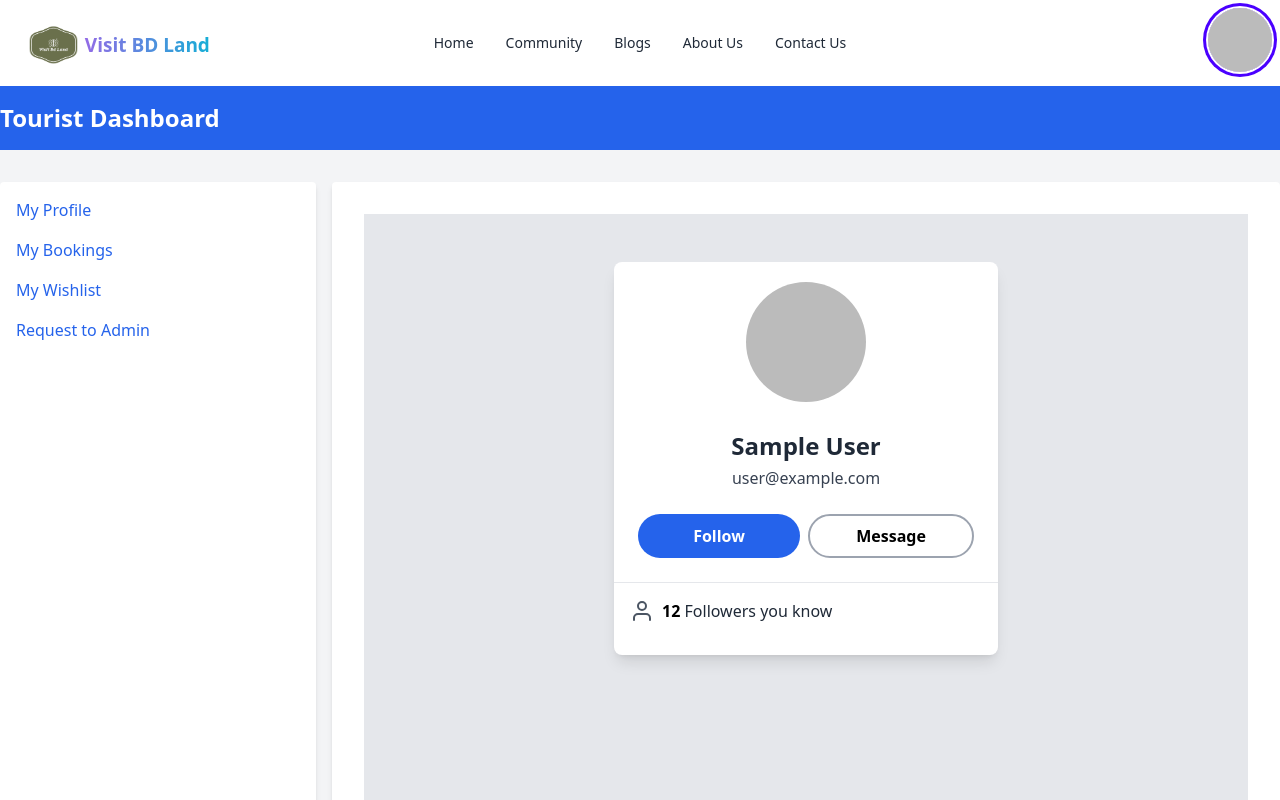
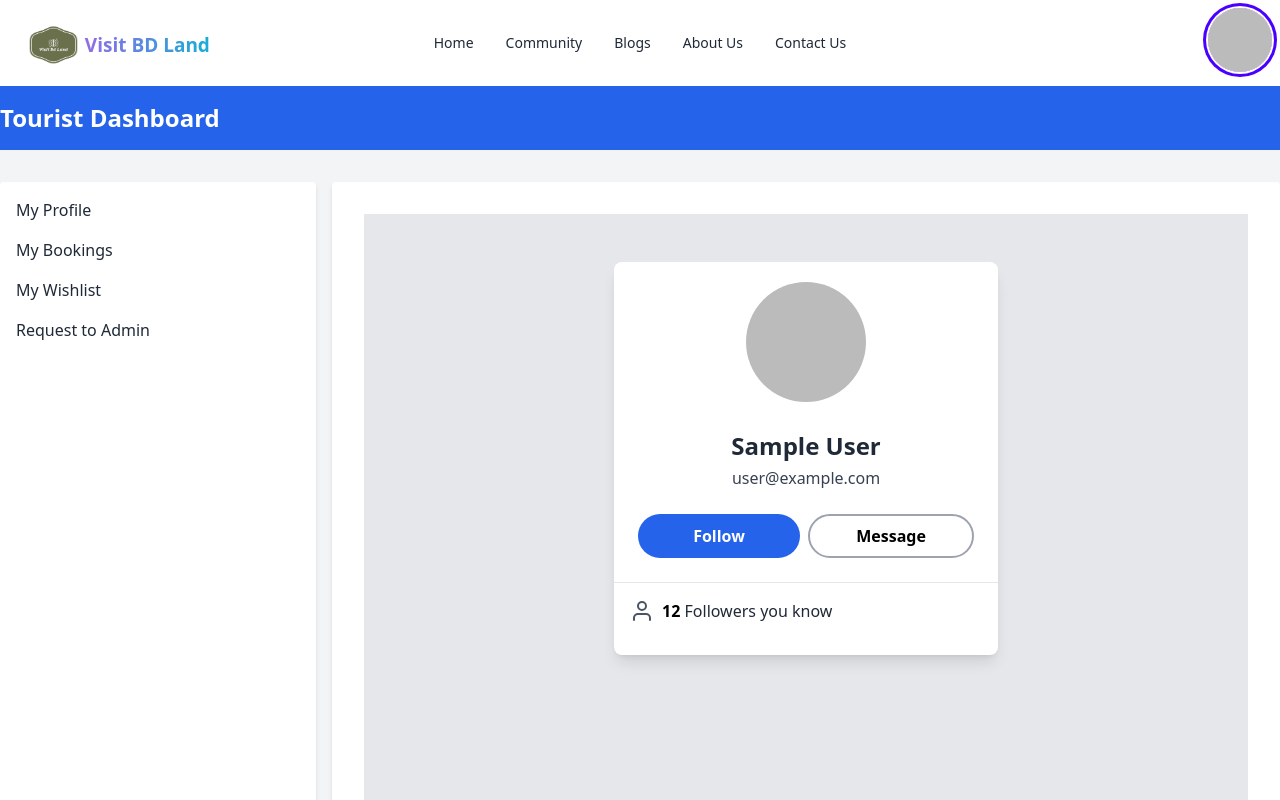
Before and after one commit to wasim475/visit-bd-land, a React (Vite) app in the folder visitbdland/: page /dashboard in a window 1280 px wide. Shown: the top 800 px of the page. Built offline with nearby package versions, Linux system fonts and the light colour scheme; no server answers; sample sign-in values are in the browser's storage.

Commit message:
added heart button for wishlist

```diff
--- a/visitbdland/src/Components/NavItems/Dashboard/Dashboard.jsx
+++ b/visitbdland/src/Components/NavItems/Dashboard/Dashboard.jsx
@@ -1,10 +1,28 @@
 import React, { useState } from 'react';
-import { Link } from 'react-router-dom';
+import { Link, NavLink } from 'react-router-dom';
 import MyProfile from './My profile/MyProfile';
 import MeetOGuides from '../../../pages/Torism and travel section/Meet our guides/MeetOGuides';
 
 const Dashboard = () => {
   let [activeSection, setActiveSection] = useState('welcome');
+
+  let Navlinks = (
+    <>
+      <li className="mb-4">
+        <NavLink to="/my-profile">My Profile</NavLink>
+      </li>
+      <li className="mb-4">
+        <NavLink to="/my-bookings">My Bookings</NavLink>
+      </li>
+      <li className="mb-4">
+        <NavLink to="/my-wishlist">My Wishlist</NavLink>
+      </li>
+      <li className="mb-4">
+        <NavLink to="/request-to-admin">Request to Admin</NavLink>
+      </li>
+    </>
+  );
+
   return (
     <div className="min-h-screen bg-gray-100">
       <header className="bg-blue-600 text-white py-4">
@@ -16,18 +34,7 @@ const Dashboard = () => {
         <div className="flex flex-col md:flex-row">
           <nav className="md:w-1/4 bg-white p-4 rounded shadow-md">
             <ul>
-              <li className="mb-4">
-                <Link to="/my-profile" className="text-blue-600 hover:underline">My Profile</Link>
-              </li>
-              <li className="mb-4">
-                <Link to="/bookings" className="text-blue-600 hover:underline">My Bookings</Link>
-              </li>
-              <li className="mb-4">
-                <Link to="/wishlist" className="text-blue-600 hover:underline">My Wishlist</Link>
-              </li>
-              <li className="mb-4">
-                <Link to="/request" className="text-blue-600 hover:underline">Request to Admin</Link>
-              </li>
+              {Navlinks}
             </ul>
           </nav>
           <main className="md:w-3/4 bg-white p-8 rounded shadow-md md:ml-4 mt-4 md:mt-0">
--- a/visitbdland/src/pages/Torism and travel section/Packages/ViewPackages.jsx
+++ b/visitbdland/src/pages/Torism and travel section/Packages/ViewPackages.jsx
@@ -1,17 +1,27 @@
 import { Link } from "react-router-dom";
+import { FaRegHeart } from "react-icons/fa";
 
 
 
 const ViewPackages = ({pack}) => {
     const {image,tourType,title,button, price ,id}= pack;
+    const handleHeart =(tourDatas)=>{
+        console.log(tourDatas);
+    }
     return (
         <>
            <div className="card w-96 bg-base-100 shadow-xl image-full">
             <figure><img src={image} alt="image" /></figure>
-            <div className="card-body">
+            <div className="card-body relative">
                 <h2 className="card-title text-2xl">{tourType}</h2>
                 <p>{title}</p>
                 <p className="text-3xl text-red-500">{price}<span className="text-xl text-gray-400"> /per Person</span></p>
+                <div className="absolute right-4 top-10">
+                <Link to={'/wishlist'}>
+                    <FaRegHeart onClick={()=>handleHeart(pack)} className="text-xl"/>
+
+                </Link>
+                </div>
                 <div className="card-actions justify-center">
                 <Link to={`/packages/${id}`} className="btn btn-primary">{button}</Link>
                 </div>
--- a/visitbdland/src/pages/Tour Type/TourType.jsx
+++ b/visitbdland/src/pages/Tour Type/TourType.jsx
@@ -22,7 +22,7 @@ const filteredArray = ToursData.filter(item => {
     }
     return false;
 });
-console.log( filteredArray);
+// console.log( filteredArray);
     return (
         <>
            <div className="mt-10 bg-TourTypeBG bg-cover py-5">
--- a/visitbdland/src/pages/Tour Type/ViewTourType.jsx
+++ b/visitbdland/src/pages/Tour Type/ViewTourType.jsx
@@ -3,7 +3,7 @@ import '../../Hexagon.css';
 
 const ViewTourType = ({tour}) => {
     const {logo,tourType,title,button, price ,id}=tour
-    console.log(tour);
+    // console.log(tour);
     return (
         <>
 
```
Also changed, not shown: visitbdland/src/Routes/Router/Router.jsx (+7 -0 lines).
